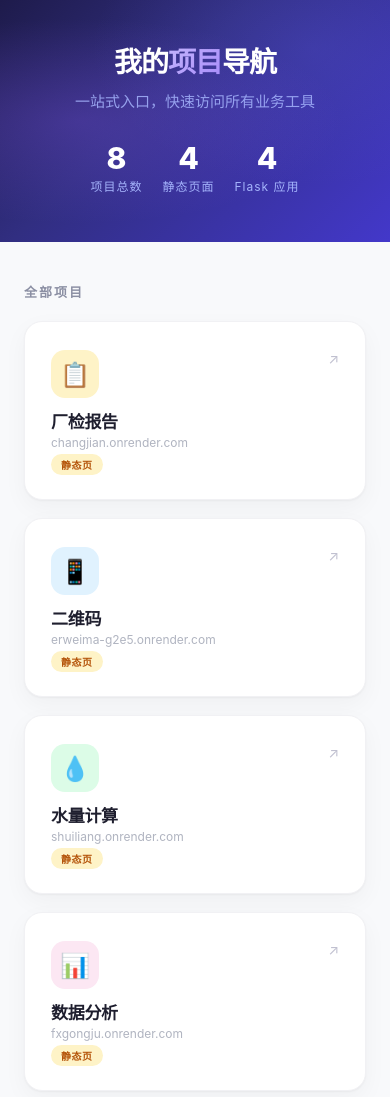
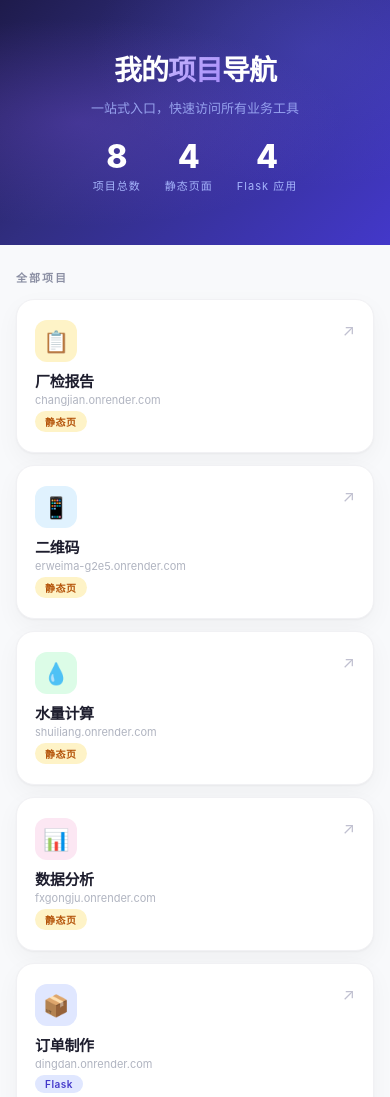
Before and after one commit to iTakatox/daohang, a plain HTML site: page index.html in a window 390 px wide. Shown: the top 1097 px of the page. Drawn offline with Linux system fonts and the light colour scheme.

Commit message:
Improve mobile responsiveness

```diff
--- a/index.html
+++ b/index.html
@@ -128,12 +128,42 @@
     font-size: 12px; color: #c0c4d0; letter-spacing: 0.5px;
   }
 
-  @media (max-width: 640px) {
-    .hero { padding: 40px 20px 48px; }
+  @media (max-width: 768px) {
+    .hero { padding: 48px 20px 52px; }
     .hero h1 { font-size: 28px; }
-    .stats-row { gap: 20px; }
-    .stat-num { font-size: 30px; }
-    .grid { grid-template-columns: 1fr; }
+    .hero p { font-size: 13px; }
+    .stats-row { gap: 24px; margin-top: 24px; }
+    .stat-num { font-size: 32px; }
+    .stat-tag { font-size: 11px; }
+
+    .container { padding: 24px 16px 40px; }
+    .section-title { font-size: 11px; margin-bottom: 14px; }
+
+    .grid { grid-template-columns: 1fr; gap: 12px; }
+
+    .card {
+      padding: 20px 18px;
+      gap: 8px;
+      -webkit-tap-highlight-color: transparent;
+    }
+    .card:active {
+      transform: scale(0.98);
+      background: #f8f8fc;
+    }
+    .card-icon { width: 42px; height: 42px; border-radius: 12px; font-size: 21px; }
+    .card-name { font-size: 15px; }
+    .card-domain { font-size: 11px; }
+    .card-arrow { font-size: 16px; }
+
+    .footer { padding: 12px 16px 32px; font-size: 11px; }
+  }
+
+  @media (max-width: 380px) {
+    .hero { padding: 36px 14px 40px; }
+    .hero h1 { font-size: 24px; }
+    .stats-row { gap: 16px; }
+    .stat-num { font-size: 26px; }
+    .stat-tag { font-size: 10px; }
   }
 </style>
 </head>
```
